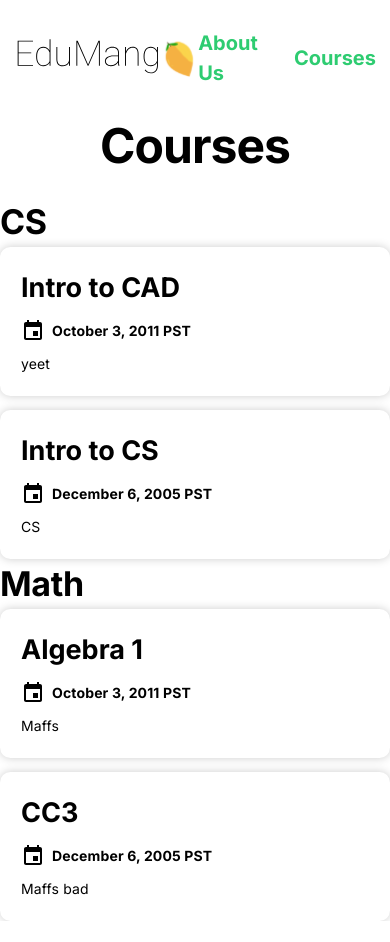
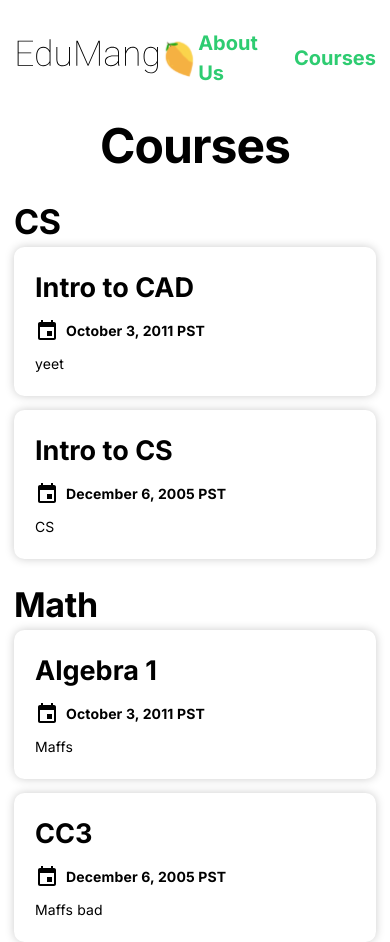
Before and after one commit to ShubhamPatilsd/www-edumango, a Next.js app: page /courses in a window 390 px wide. Before the commit the page ends 921 px from the top, so only its background shows below. Built offline with nearby package versions, Linux system fonts and the light colour scheme.

Commit message:
added spacing and added a key to the components

```diff
--- a/src/modules/courses.tsx
+++ b/src/modules/courses.tsx
@@ -44,11 +44,11 @@ export default function Courses() {
         <h1 className="text-center">Courses</h1>
 
 
-          <div className="md:px-12">
+          <div className="md:px-12 px-4 space-y-6">
             <CourseCardGroup groupTitle = "CS" >
             {CS.map(({ courseName, courseDescription, startingDate}, i) => {
               return (
-                  <CourseCard courseName = {courseName} courseDescription = {courseDescription} startingDate = {startingDate}/>
+                  <CourseCard key={i} courseName = {courseName} courseDescription = {courseDescription} startingDate = {startingDate}/>
               );
 
             })}
@@ -57,7 +57,7 @@ export default function Courses() {
             <CourseCardGroup groupTitle = "Math">
             {Math.map(({ courseName, courseDescription, startingDate}, i) => {
               return (
-                  <CourseCard courseName = {courseName} courseDescription = {courseDescription} startingDate = {startingDate}/>
+                  <CourseCard key={i} courseName = {courseName} courseDescription = {courseDescription} startingDate = {startingDate}/>
               );
 
             })}
```
